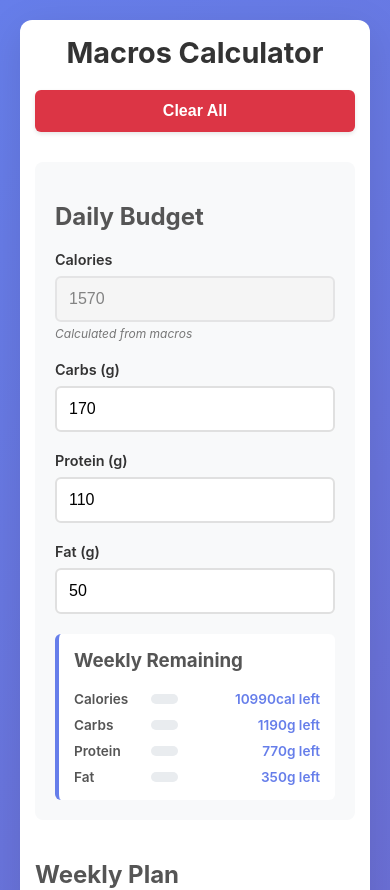
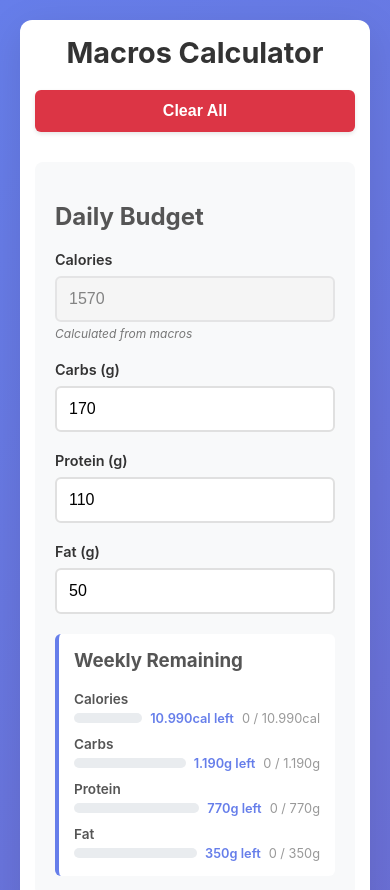
Before and after one commit to annevdhoogen/macro-budget, a React (Create React App) app: page / in a window 390 px wide. Shown: the top 890 px of the page. Built offline with nearby package versions, Linux system fonts and the light colour scheme.

Commit message:
Add remaining budget display enhancements in App.js and App.css
- Introduced new CSS classes for remaining budget display, including layout adjustments for better responsiveness.
- Implemented a formatting function to improve the display of remaining and used budget values in the UI.

```diff
--- a/src/App.css
+++ b/src/App.css
@@ -212,6 +212,15 @@ h2 {
   color: #e74c3c;
 }
 
+.remaining-bar-detail {
+  width: 130px;
+  text-align: right;
+  font-size: 0.8em;
+  color: #999;
+  flex-shrink: 0;
+  white-space: nowrap;
+}
+
 .weekly-section {
   margin-top: 30px;
 }
@@ -365,6 +374,27 @@ h2 {
     grid-template-columns: 1fr;
   }
 
+  .remaining-bar-row {
+    flex-wrap: wrap;
+    gap: 4px 8px;
+  }
+
+  .remaining-bar-label {
+    width: 100%;
+    margin-bottom: 0;
+  }
+
+  .remaining-bar-track {
+    flex: 1;
+    min-width: 0;
+  }
+
+  .remaining-bar-value,
+  .remaining-bar-detail {
+    width: auto;
+    font-size: 0.8em;
+  }
+
   /* Hide table on mobile */
   .weekly-table {
     display: none;
--- a/src/App.js
+++ b/src/App.js
@@ -1,5 +1,8 @@
 import { useState, useEffect } from "react";
 import "./App.css";
+
+const fmt = (n) =>
+  Math.round(n).toLocaleString("nl-NL", { maximumFractionDigits: 0 });
 
 const DAYS = [
   "Monday",
@@ -300,8 +303,11 @@ function App() {
                       className={`remaining-bar-value${over ? " over" : ""}`}
                     >
                       {over
-                        ? `${Math.abs(remaining[key]).toFixed(0)}${unit} over`
-                        : `${remaining[key].toFixed(0)}${unit} left`}
+                        ? `${fmt(Math.abs(remaining[key]))}${unit} over`
+                        : `${fmt(remaining[key])}${unit} left`}
+                    </span>
+                    <span className="remaining-bar-detail">
+                      {fmt(used)} / {fmt(budget)}{unit}
                     </span>
                   </div>
                 );
```
